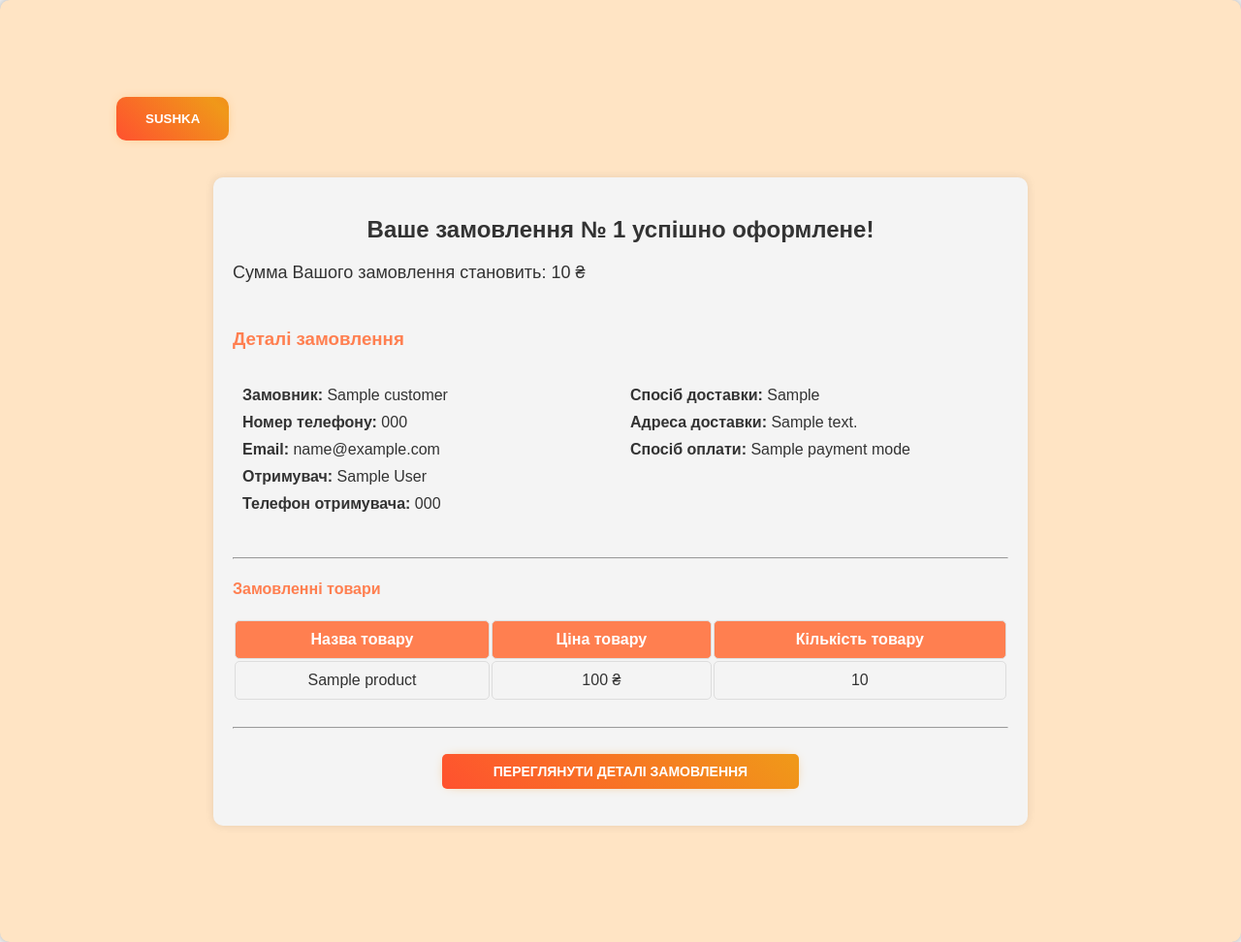
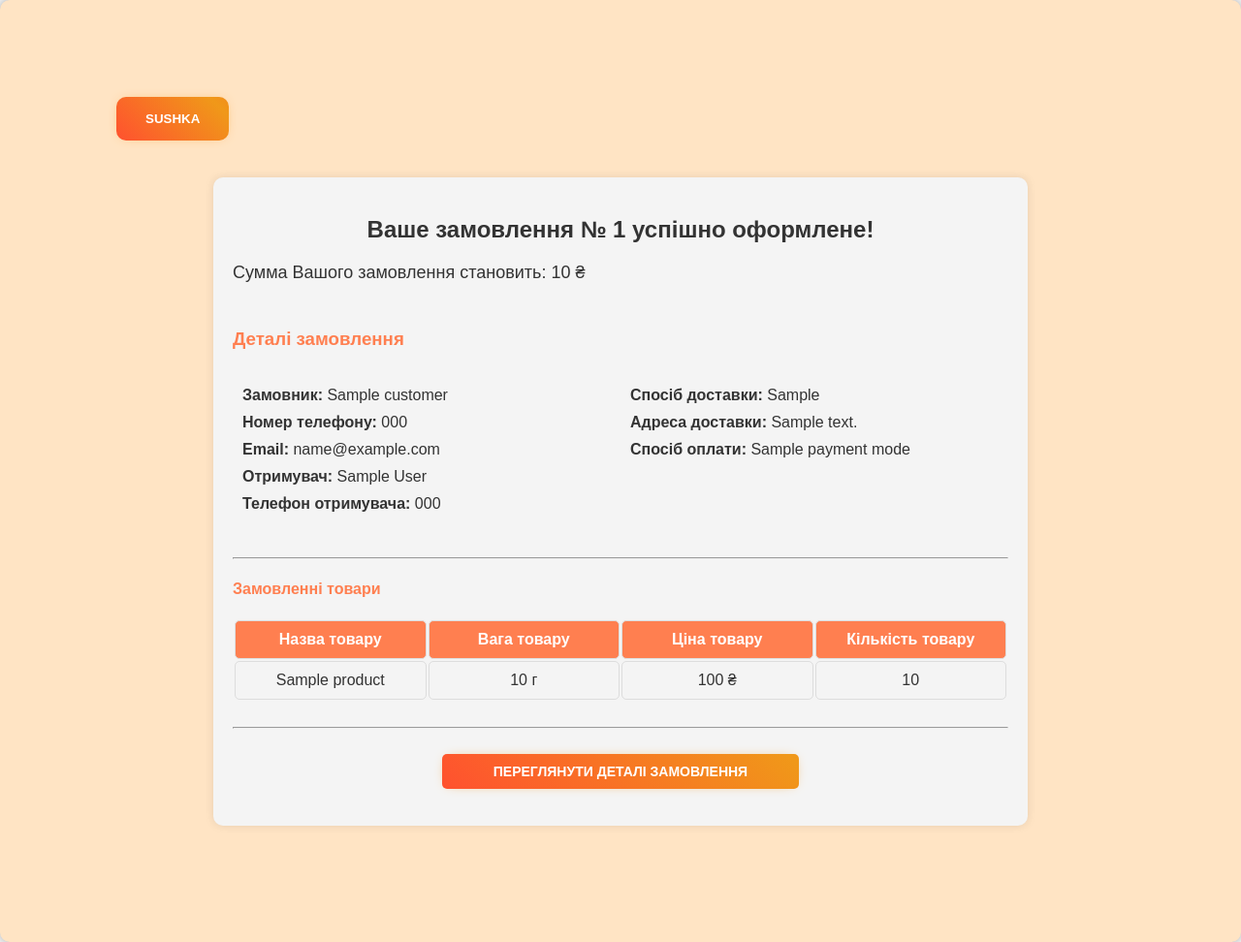
Before and after one commit to sushka2023/sushka-shop-be, a Python web app: template src/services/templates/order_to_email.html in a window 1280 px wide. Shown: the whole page at 97% size. Run offline with Jinja, Linux system fonts and the light colour scheme; the template is opened without the code that fills it: most values are stand-ins (such as "Sample title", 1, 10 or a date in 2020).

Commit message:
Aligned Product table columns of the template

```diff
--- a/src/services/templates/order_to_email.html
+++ b/src/services/templates/order_to_email.html
@@ -80,6 +80,7 @@
         padding: 10px;
         text-align: center;
         border-radius: 5px;
+        width: 25%;
       }
 
       .product-table th {
@@ -190,6 +191,7 @@
           <thead>
             <tr>
               <th>Назва товару</th>
+              <th>Вага товару</th>
               <th>Ціна товару</th>
               <th>Кількість товару</th>
             </tr>
@@ -198,6 +200,7 @@
             {% for product in ordered_products %}
               <tr class="product">
                 <td>{{ product.name }}</td>
+                <td>{{ product.weight }} г</td>
                 <td>{{ product.price }}0 &#8372;</td>
                 <td>{{ product.quantity }}</td>
               </tr>
```
